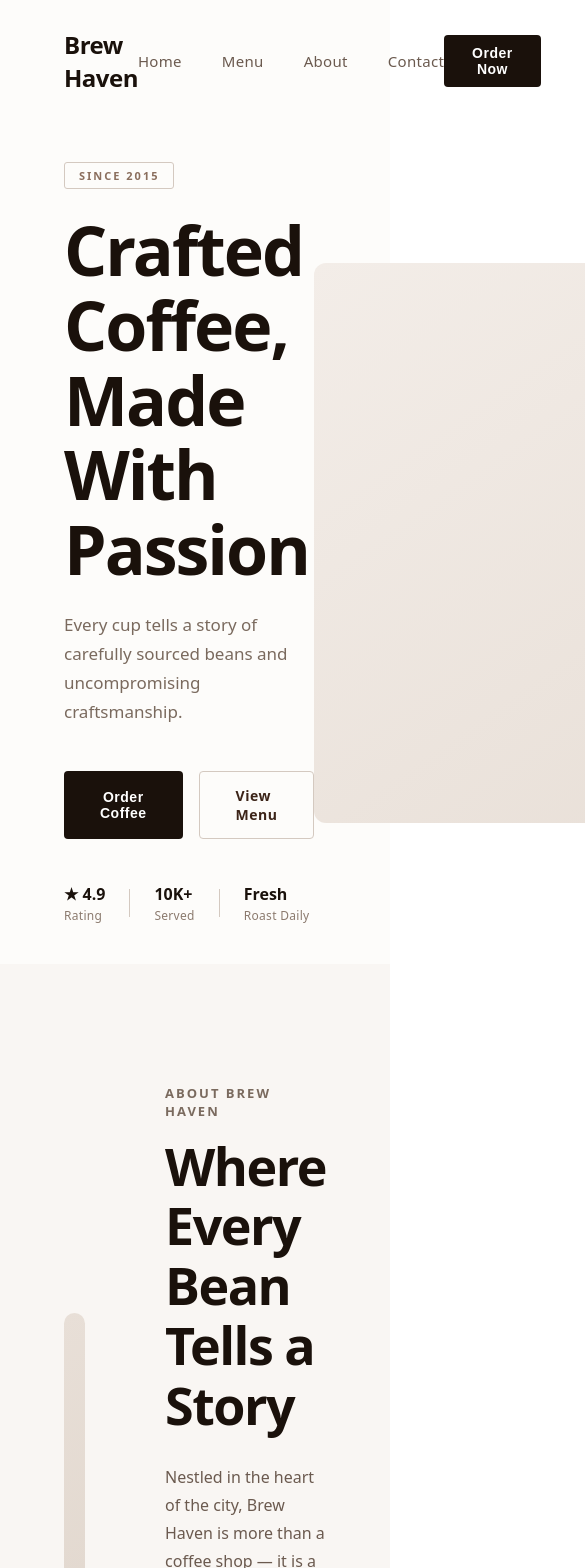
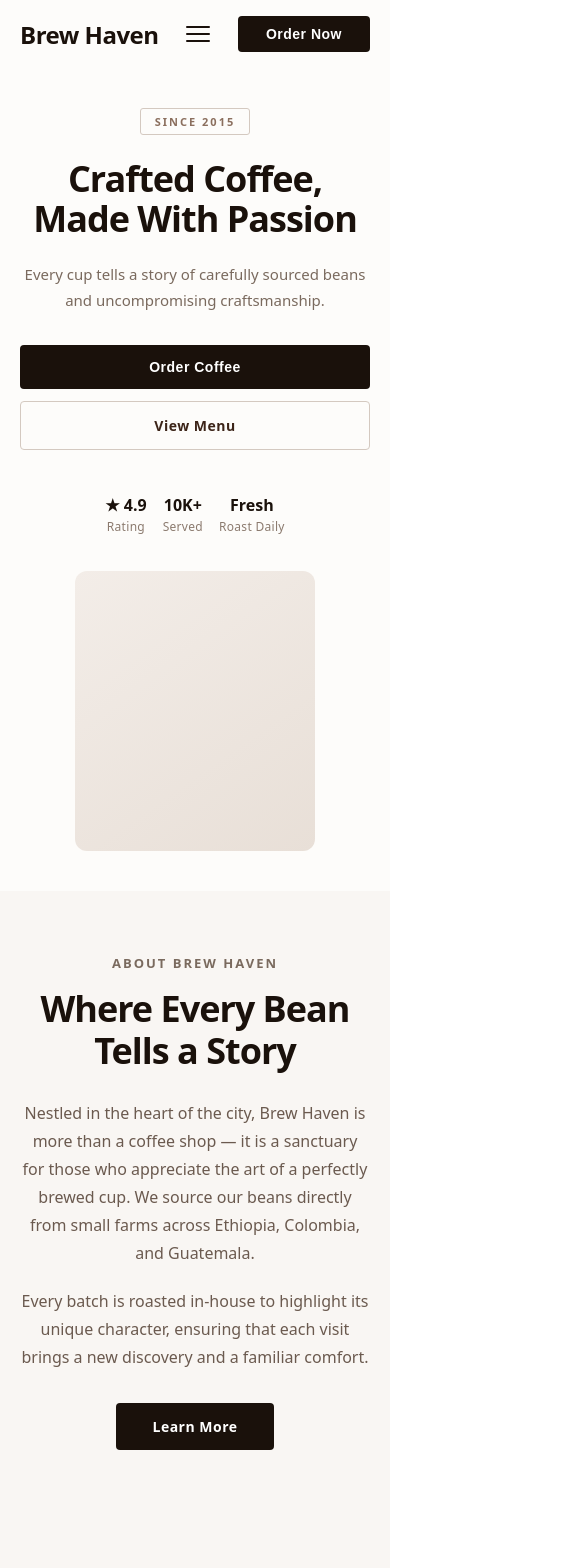
Before and after one commit to SaNbinu/Brew_Haven, a React (Vite) app: page / in a window 390 px wide. Shown: the top 1568 px of the page, 585 px wide, since content can reach past the window. Built offline with nearby package versions, Linux system fonts and the light colour scheme.

Commit message:
Make landing page responsive

```diff
--- a/src/components/About.css
+++ b/src/components/About.css
@@ -71,3 +71,36 @@
 .about__btn:hover {
   background: #3c2418;
 }
+
+@media (max-width: 1024px) {
+  .about {
+    flex-direction: column-reverse;
+    gap: 48px;
+    padding: 80px 32px;
+    text-align: center;
+  }
+
+  .about__content {
+    max-width: 100%;
+  }
+
+  .about__image-placeholder {
+    height: 400px;
+  }
+}
+
+@media (max-width: 640px) {
+  .about {
+    padding: 60px 20px;
+    gap: 32px;
+  }
+
+  .about__title {
+    font-size: 36px;
+    letter-spacing: -1px;
+  }
+
+  .about__image-placeholder {
+    height: 280px;
+  }
+}
--- a/src/components/Featured.css
+++ b/src/components/Featured.css
@@ -102,3 +102,37 @@
 .featured__card-btn:hover {
   background: #3c2418;
 }
+
+@media (max-width: 1024px) {
+  .featured {
+    padding: 80px 32px;
+  }
+
+  .featured__grid {
+    grid-template-columns: repeat(2, 1fr);
+    gap: 24px;
+  }
+}
+
+@media (max-width: 640px) {
+  .featured {
+    padding: 60px 20px;
+  }
+
+  .featured__header {
+    margin-bottom: 48px;
+  }
+
+  .featured__title {
+    font-size: 36px;
+  }
+
+  .featured__grid {
+    grid-template-columns: 1fr;
+    gap: 20px;
+  }
+
+  .featured__card-image {
+    height: 200px;
+  }
+}
--- a/src/components/Footer.css
+++ b/src/components/Footer.css
@@ -117,3 +117,28 @@
   color: #6b5a4f;
   margin: 0;
 }
+
+@media (max-width: 1024px) {
+  .footer__inner {
+    flex-wrap: wrap;
+    gap: 48px;
+    padding: 60px 32px 40px;
+  }
+
+  .footer__brand {
+    flex: 1 1 100%;
+    max-width: 100%;
+  }
+}
+
+@media (max-width: 640px) {
+  .footer__inner {
+    flex-direction: column;
+    gap: 40px;
+    padding: 48px 20px 32px;
+  }
+
+  .footer__bottom {
+    padding: 20px;
+  }
+}
--- a/src/components/Header.css
+++ b/src/components/Header.css
@@ -4,6 +4,7 @@
   justify-content: space-between;
   padding: 28px 64px;
   background: #fdfcfa;
+  position: relative;
 }
 
 .header__logo {
@@ -12,6 +13,38 @@
   color: #1a110b;
   text-decoration: none;
   letter-spacing: -0.5px;
+}
+
+.header__burger {
+  display: none;
+  flex-direction: column;
+  gap: 5px;
+  background: none;
+  border: none;
+  cursor: pointer;
+  padding: 4px;
+  z-index: 10;
+}
+
+.header__burger span {
+  display: block;
+  width: 24px;
+  height: 2px;
+  background: #1a110b;
+  border-radius: 2px;
+  transition: transform 0.25s, opacity 0.25s;
+}
+
+.header__burger--open span:nth-child(1) {
+  transform: translateY(7px) rotate(45deg);
+}
+
+.header__burger--open span:nth-child(2) {
+  opacity: 0;
+}
+
+.header__burger--open span:nth-child(3) {
+  transform: translateY(-7px) rotate(-45deg);
 }
 
 .header__nav-list {
@@ -51,3 +84,51 @@
 .header__order-btn:hover {
   background: #3c2418;
 }
+
+@media (max-width: 1024px) {
+  .header {
+    padding: 20px 32px;
+  }
+
+  .header__burger {
+    display: flex;
+  }
+
+  .header__nav {
+    position: fixed;
+    inset: 0;
+    background: rgba(253, 252, 250, 0.98);
+    display: flex;
+    align-items: center;
+    justify-content: center;
+    opacity: 0;
+    pointer-events: none;
+    transition: opacity 0.3s;
+    z-index: 5;
+  }
+
+  .header__nav--visible {
+    opacity: 1;
+    pointer-events: auto;
+  }
+
+  .header__nav-list {
+    flex-direction: column;
+    align-items: center;
+    gap: 32px;
+  }
+
+  .header__nav-link {
+    font-size: 20px;
+  }
+
+  .header__order-btn {
+    z-index: 10;
+  }
+}
+
+@media (max-width: 640px) {
+  .header {
+    padding: 16px 20px;
+  }
+}
--- a/src/components/Header.jsx
+++ b/src/components/Header.jsx
@@ -1,17 +1,38 @@
+import { useState } from 'react'
 import './Header.css'
 
 const navLinks = ['Home', 'Menu', 'About', 'Contact']
 
 function Header() {
+  const [menuOpen, setMenuOpen] = useState(false)
+
+  const handleNavClick = () => {
+    setMenuOpen(false)
+  }
+
   return (
     <header className="header">
       <a href="#hero" className="header__logo">Brew Haven</a>
 
-      <nav className="header__nav">
+      <button
+        className={`header__burger ${menuOpen ? 'header__burger--open' : ''}`}
+        onClick={() => setMenuOpen((prev) => !prev)}
+        aria-label="Toggle menu"
+      >
+        <span />
+        <span />
+        <span />
+      </button>
+
+      <nav className={`header__nav ${menuOpen ? 'header__nav--visible' : ''}`}>
         <ul className="header__nav-list">
           {navLinks.map((link) => (
             <li key={link}>
-              <a href={`#${link.toLowerCase()}`} className="header__nav-link">
+              <a
+                href={`#${link.toLowerCase()}`}
+                className="header__nav-link"
+                onClick={handleNavClick}
+              >
                 {link}
               </a>
             </li>
--- a/src/components/Hero.css
+++ b/src/components/Hero.css
@@ -125,3 +125,81 @@
   background: linear-gradient(145deg, #f3ede8 0%, #e8dfd7 100%);
   border-radius: 12px;
 }
+
+@media (max-width: 1024px) {
+  .hero {
+    flex-direction: column;
+    justify-content: center;
+    gap: 48px;
+    padding: 60px 32px;
+    min-height: auto;
+  }
+
+  .hero__content {
+    max-width: 100%;
+    text-align: center;
+  }
+
+  .hero__title {
+    font-size: 52px;
+  }
+
+  .hero__description {
+    max-width: 100%;
+  }
+
+  .hero__buttons {
+    justify-content: center;
+  }
+
+  .hero__trust {
+    justify-content: center;
+  }
+
+  .hero__image-placeholder {
+    width: 320px;
+    height: 380px;
+  }
+}
+
+@media (max-width: 640px) {
+  .hero {
+    padding: 40px 20px;
+    gap: 36px;
+  }
+
+  .hero__title {
+    font-size: 36px;
+    letter-spacing: -1px;
+  }
+
+  .hero__description {
+    font-size: 15px;
+    margin-bottom: 32px;
+  }
+
+  .hero__buttons {
+    flex-direction: column;
+    align-items: stretch;
+    gap: 12px;
+  }
+
+  .hero__btn {
+    text-align: center;
+    padding: 14px 24px;
+  }
+
+  .hero__trust {
+    flex-wrap: wrap;
+    gap: 16px;
+  }
+
+  .hero__trust-divider {
+    display: none;
+  }
+
+  .hero__image-placeholder {
+    width: 240px;
+    height: 280px;
+  }
+}
```
